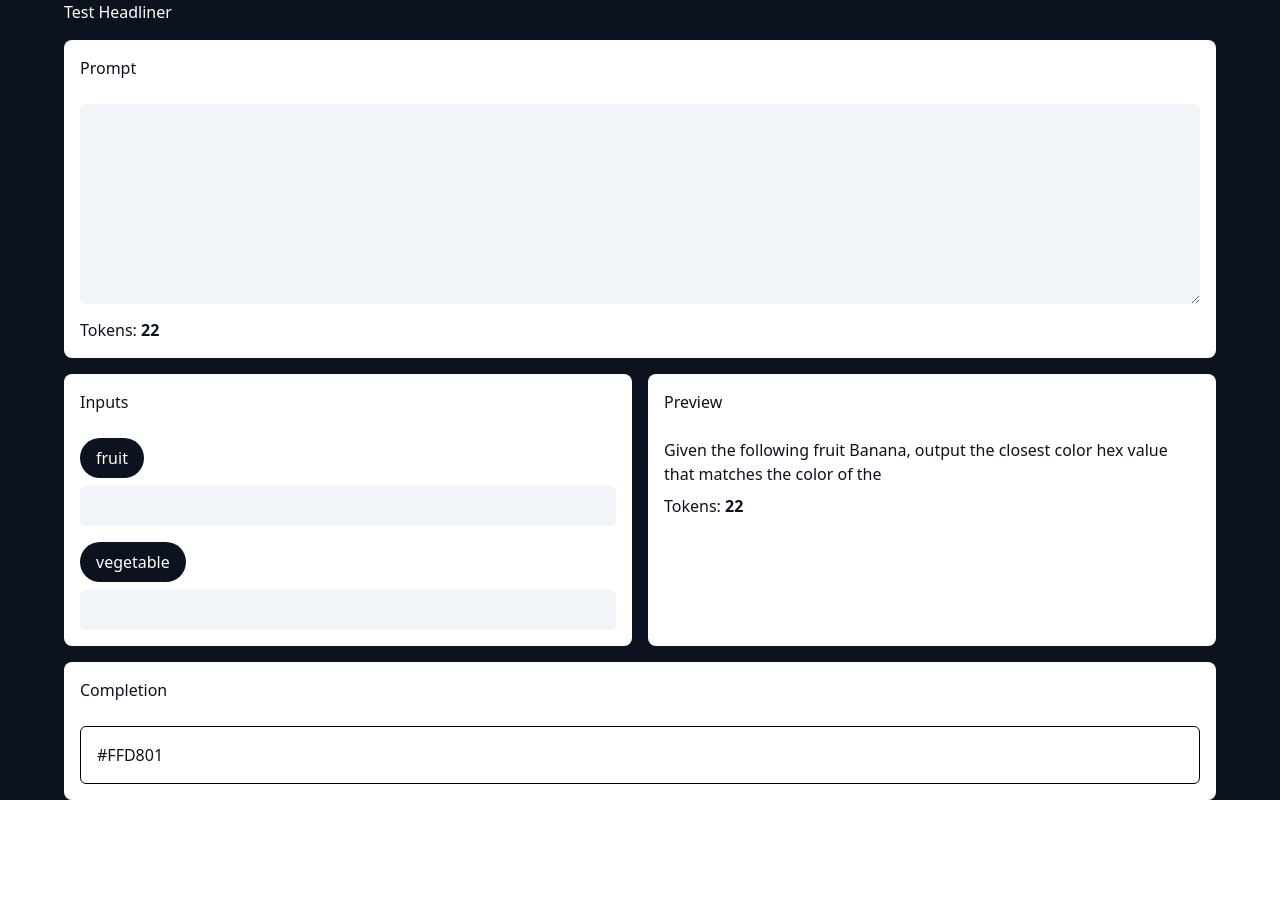
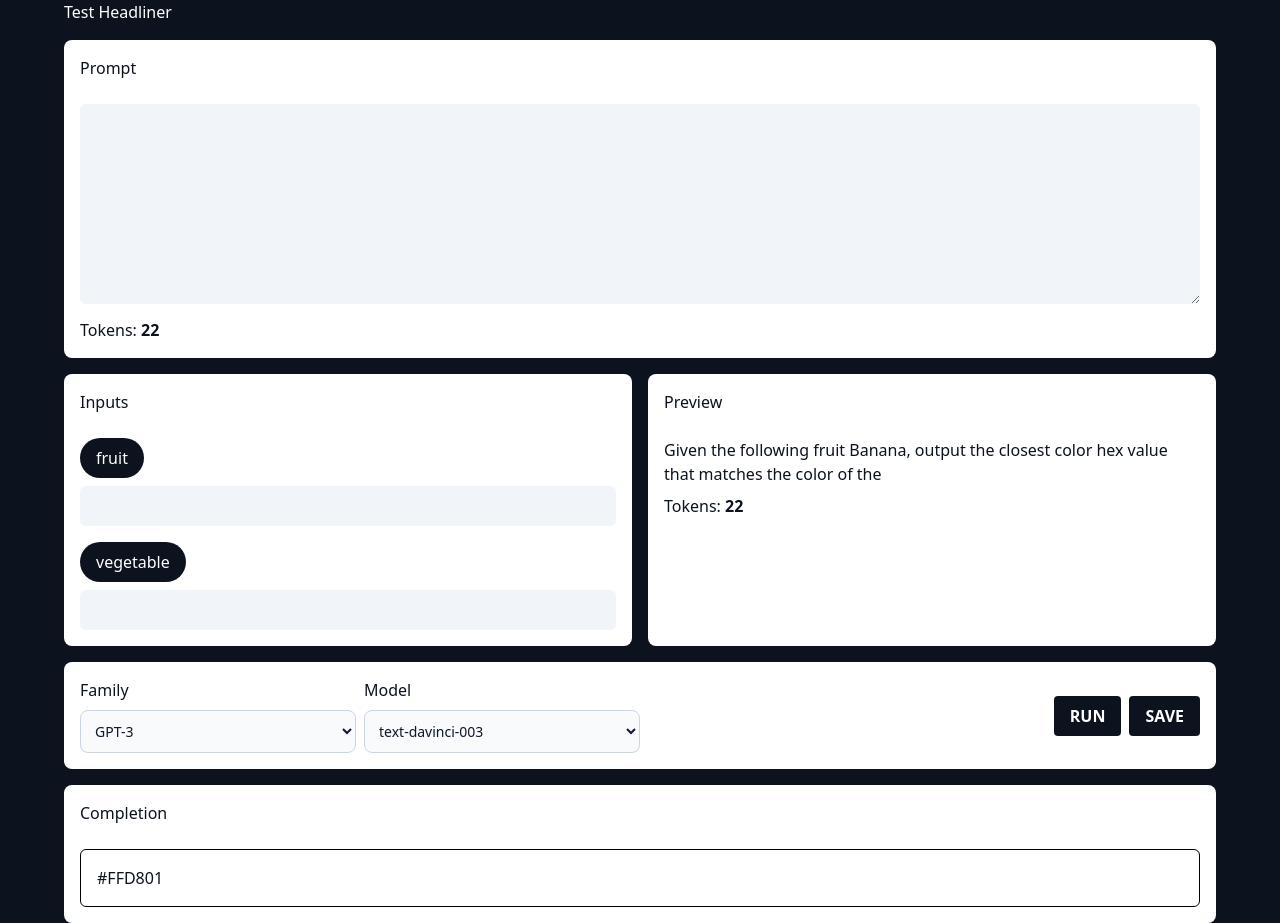
Before and after one commit to liraf/prompts-dashboard, a Nuxt app: page / in a window 1280 px wide. Before the commit the page ends 800 px from the top, so only its background shows below. Built offline with nearby package versions, Linux system fonts and the light colour scheme.

Commit message:
feat: create basic action bar

```diff
--- /dev/null
+++ b/components/ActionBar.vue
@@ -0,0 +1,42 @@
+<template>
+  <Card>
+    <div class="flex items-center justify-between">
+      <div class="flex items-center w-1/2">
+        <CustomSelect class="w-1/2 mr-2" label="Family" :options="familyOptions"/>
+        <CustomSelect class="w-1/2" label="Model" :options="modelOptions"/>
+      </div>
+      <div class="flex items-center justify-end w-1/2">
+        <CustomButton>
+          RUN
+        </CustomButton>
+        <CustomButton class="ml-2">
+          SAVE
+        </CustomButton>
+      </div>
+    </div>
+  </Card>
+</template>
+
+<script setup lang="ts">
+const familyOptions = ref([
+  {
+    value: 'GPT-3',
+    name: 'GPT-3'
+  },
+  {
+    value: 'CODEX',
+    name: 'Codex'
+  }
+])
+
+const modelOptions = ref([
+  {
+    value: 'text-davinci-003',
+    name: 'text-davinci-003'
+  },
+  {
+    value: 'text-davinci-003',
+    name: 'text-davinci-003'
+  }
+])
+</script>
--- a/components/Card.vue
+++ b/components/Card.vue
@@ -1,13 +1,13 @@
 <template>
   <div class="w-full bg-white px-4 py-4 rounded-lg text-blue-950">
-    <h3 class="mb-6">{{ title }}</h3>
+    <h3 v-if="title" class="mb-6">{{ title }}</h3>
     <slot />
   </div>
 </template>
 
 <script setup lang="ts">
 interface CardProps {
-  title: string
+  title?: string
 }
 
 const { title } = defineProps<CardProps>()
--- /dev/null
+++ b/components/CustomButton.vue
@@ -0,0 +1,5 @@
+<template>
+  <button class="bg-blue-950 hover:bg-blue-700 text-white font-bold py-2 px-4 rounded">
+    <slot />
+  </button>
+</template>
--- /dev/null
+++ b/components/CustomSelect.vue
@@ -0,0 +1,20 @@
+<template>
+  <div>
+    <label v-if="label" class="block mb-2" :for="`select-${label}`" >{{ label }}</label>
+    <select :id="`select-${label}`" class="bg-gray-50 border border-gray-300 text-gray-900 text-sm rounded-lg focus:ring-blue-500 focus:border-blue-500 block w-full p-2.5 dark:bg-gray-700 dark:border-gray-600 dark:placeholder-gray-400 dark:text-white dark:focus:ring-blue-500 dark:focus:border-blue-500">
+      <option v-for="option in options" :key="option.name" :value="option.value">{{ option.name }}</option>
+    </select>
+  </div>
+</template>
+
+<script setup lang="ts">
+interface SelectProps {
+  options: {
+    value: string,
+    name: string
+  }[],
+  label?: string
+}
+
+const { options, label } = defineProps<SelectProps>()
+</script>
--- a/pages/index.vue
+++ b/pages/index.vue
@@ -2,10 +2,13 @@
   <div class="text-white">
     <h2 class="mb-4">Test Headliner</h2>
     <Prompt />
+
     <div class="flex mb-4">
       <Inputs />
       <Preview />
     </div>
+    <ActionBar class="mb-4" />
+
     <Completion />
   </div>
 </template>
```
